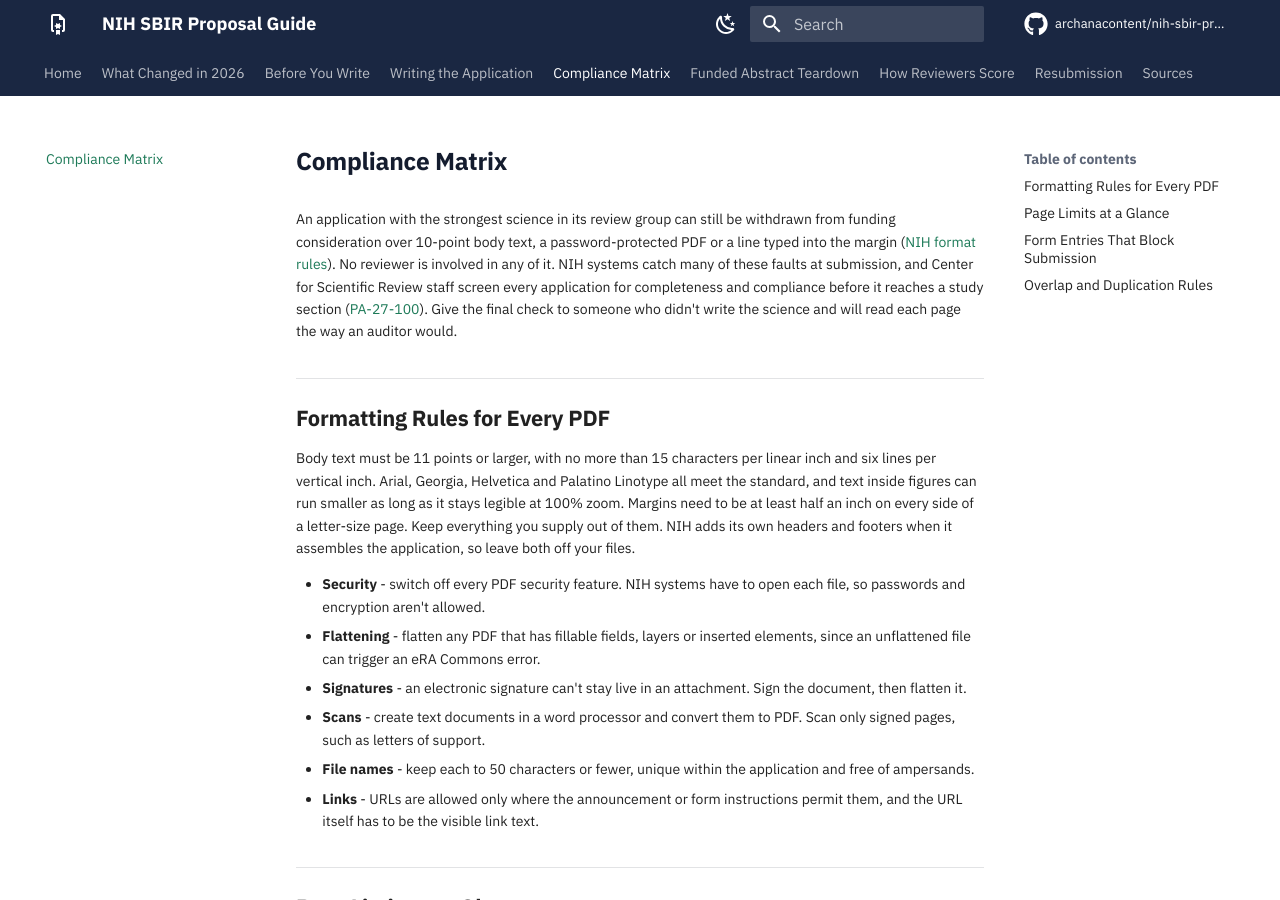
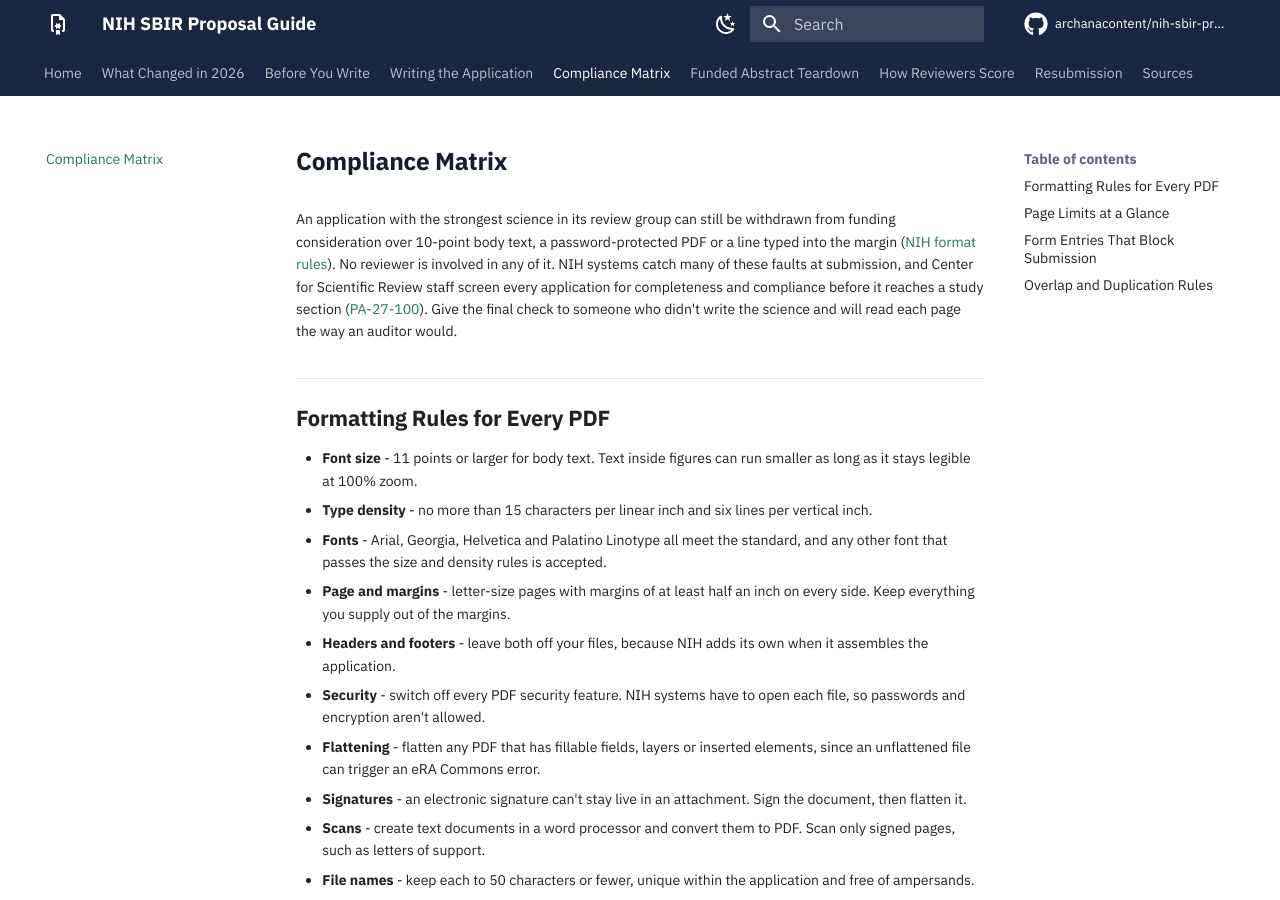
Before and after one commit to archanacontent/nih-sbir-proposal-guide, an MkDocs documentation site: the page built from docs/compliance-matrix.md, in a window 1280 px wide and 900 px high. Built offline with MkDocs 1.6.1 and Material for MkDocs 9.7.7, drawn with Linux system fonts in a browser that asks for light colours; comment, search, counter and statistics services are not loaded.

Commit message:
Turn PDF formatting rules into a list

```diff
--- a/docs/compliance-matrix.md
+++ b/docs/compliance-matrix.md
@@ -4,8 +4,11 @@ An application with the strongest science in its review group can still be withd
 
 ## Formatting Rules for Every PDF
 
-Body text must be 11 points or larger, with no more than 15 characters per linear inch and six lines per vertical inch. Arial, Georgia, Helvetica and Palatino Linotype all meet the standard, and text inside figures can run smaller as long as it stays legible at 100% zoom. Margins need to be at least half an inch on every side of a letter-size page. Keep everything you supply out of them. NIH adds its own headers and footers when it assembles the application, so leave both off your files.
-
+- **Font size** - 11 points or larger for body text. Text inside figures can run smaller as long as it stays legible at 100% zoom.
+- **Type density** - no more than 15 characters per linear inch and six lines per vertical inch.
+- **Fonts** - Arial, Georgia, Helvetica and Palatino Linotype all meet the standard, and any other font that passes the size and density rules is accepted.
+- **Page and margins** - letter-size pages with margins of at least half an inch on every side. Keep everything you supply out of the margins.
+- **Headers and footers** - leave both off your files, because NIH adds its own when it assembles the application.
 - **Security** - switch off every PDF security feature. NIH systems have to open each file, so passwords and encryption aren't allowed.
 - **Flattening** - flatten any PDF that has fillable fields, layers or inserted elements, since an unflattened file can trigger an eRA Commons error.
 - **Signatures** - an electronic signature can't stay live in an attachment. Sign the document, then flatten it.
```
